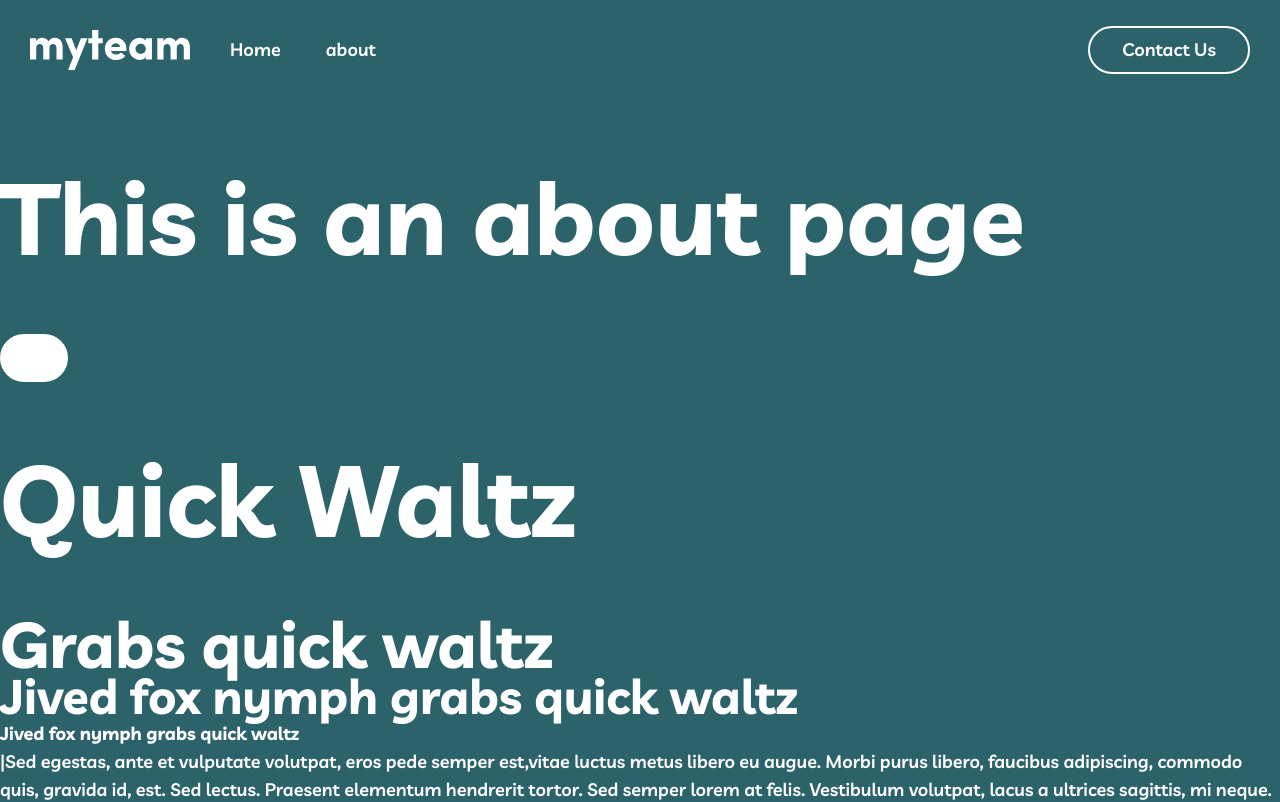
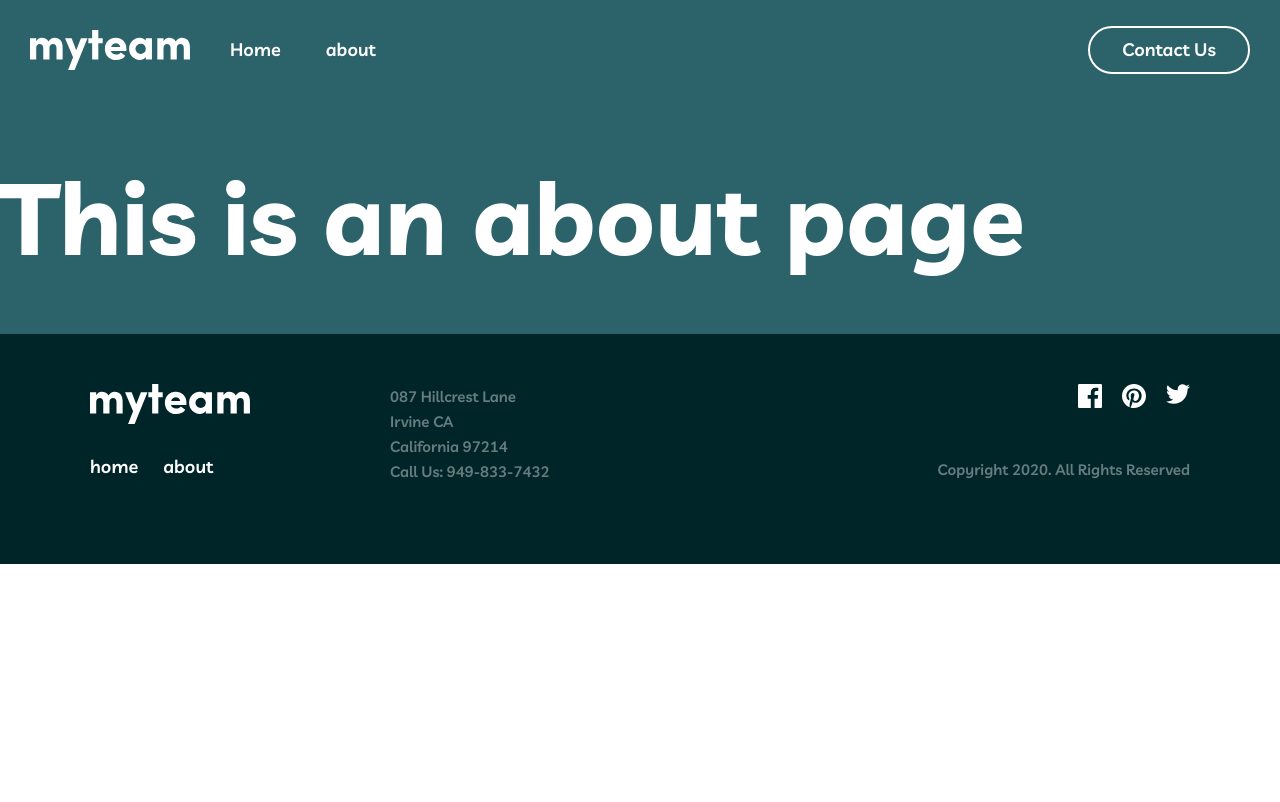
Before and after one commit to MauricioMorenoMorales/18FM-myteam, a Vue app: page /#/about in a window 1280 px wide. Shown: the top 802 px of the page. Built offline with nearby package versions, Linux system fonts and the light colour scheme.

Commit message:
Footer section completed

```diff
--- a/src/App.vue
+++ b/src/App.vue
@@ -2,28 +2,6 @@
 div
   Header
   router-view
-  Button(
-    text="this is the text"
-    @click-event="helloWorld"
-    kind="secondary")
-  h1 Quick Waltz
-  h2 Grabs quick waltz
-  h3 Jived fox nymph grabs quick waltz
-  h4 Jived fox nymph grabs quick waltz
-  p |Sed egestas, ante et vulputate volutpat, eros pede semper est,
-    |vitae luctus metus libero eu augue. Morbi purus libero,
-    |faucibus adipiscing, commodo quis, gravida id, est. Sed lectus.
-    |Praesent elementum hendrerit tortor. Sed semper lorem at felis.
-    |Vestibulum volutpat, lacus a ultrices sagittis, mi neque. Orbi purus libero,
-    |faucibus adipiscing, commodo quis, gravida id, est. Sed lectus.Sed egestas,
-    |ante et vulputate volutpat, eros pede sempe.
-  small Sed egestas, ante et vulputate volutpat, eros pede semper est,
-    |vitae luctus metus libero eu augue. Morbi purus libero,
-    |faucibus adipiscing, commodo quis, gravida id, est. Sed lectus.
-    |Praesent elementum hendrerit tortor. Sed semper lorem at felis.
-    |Vestibulum volutpat, lacus a ultrices sagittis, mi neque. Orbi purus libero,
-    |faucibus adipiscing, commodo quis, gravida id, est. Sed lectus.Sed egestas,
-    |ante et vulputate volutpat, eros pede sempe.
   Footer
 </template>
 
--- a/src/_tokens.styl
+++ b/src/_tokens.styl
@@ -8,7 +8,7 @@ secondaryMoreSaturated = #002529
 basePrimary = #FFF
 
 primaryTransparent = transparentify(primary, 0.5)
-basePrimaryTransparent = transparentify(basePrimary, 0.3)
+basePrimaryTransparent = transparentify(basePrimary, 0.4)
 modalBackground = transparentify(#000, 0.5)
 
 fontFamilyPrimary = 'Livvic', sans-serif
--- a/src/components/Footer.vue
+++ b/src/components/Footer.vue
@@ -1,6 +1,7 @@
 <template lang="pug">
+.container
 	footer
-	img(src="../assets/logo.svg")
+		img.logo(src="../assets/logo.svg")
 		.links
 			a(href="/") home
 			a(href="/") about
@@ -29,6 +30,52 @@ footer
 @import '../_tokens.styl'
 footer
 	background-color secondaryMoreSaturated
+	text-align center
+	padding 60px 0
+	& > *
+		margin-bottom 30px
+	.social, .links
+		display flex
+		justify-content center
+		gap 20px
+	.address, .copyright
+		color basePrimaryTransparent
+@media screen and (min-width 768px)
+	footer
+		display grid
+		grid-template-columns 130px 1fr
+		padding 60px 30px
+		grid-template-areas "logo address"\
+												"links address"\
+												"social copyright"
+		.address
+			grid-area address
+			text-align end
+		.logo
+			grid-area logo
+		.links
+			grid-area links
+		.social
+			grid-area social
+		.copyright
+			grid-area copyright
+			text-align end
+@media screen and (min-width 1100px)
+	.container
+		background-color secondaryMoreSaturated
+	footer
+		max-width 1100px
+		margin 0 auto
+		padding 50px 0
+		grid-template-columns 300px 200px 1fr
+		grid-template-areas "logo address social"\
+												"links address copyright"
+		.links
+			justify-content flex-start
+		.address
+			text-align start
+		.social
+			justify-content flex-end
 </style>
 
 <script lang="ts">
--- /dev/null
+++ b/src/components/GetStartedFooter.vue
@@ -0,0 +1,47 @@
+<template lang="pug">
+.get-started-footer
+	.container
+		h3 Ready to get started?
+		Button(kind="primary-inverted") Contact Us
+</template>
+
+<style lang="stylus" scoped>
+@import '../_tokens.styl'
+.get-started-footer
+	background-image url('../assets/bg-pattern-home-6-about-5.svg')
+	height 300px
+	background-repeat no-repeat
+	background-position left bottom
+	background-color accent
+	display flex
+	justify-content center
+	align-items center
+	.container
+		display flex
+		flex-direction column
+		align-items center
+		h3
+			color secondaryMoreSaturated
+			margin-bottom 30px
+@media screen and (min-width 768px)
+	.get-started-footer
+		height 200px
+		padding 100px
+		.container
+			flex-direction: row
+			width 100%
+			justify-content center
+			max-width 1100px
+			margin 0 auto
+			justify-content space-between
+</style>
+
+<script lang="ts">
+import { defineComponent } from 'vue';
+import Button from './atoms/Button.vue';
+export default defineComponent({
+	components: {
+		Button,
+	},
+});
+</script>
--- a/src/components/atoms/Button.vue
+++ b/src/components/atoms/Button.vue
@@ -1,7 +1,7 @@
 <template lang="pug">
 button(
 	@click.prevent="action()"
-	:class="{ secondary: kind == 'secondary', fullWidth: fullWidth}"
+	:class="[kind, {'full-width': fullWidth}]"
 	:disabled="disabled")
 	slot
 </template>
@@ -21,7 +21,7 @@ button
 	color basePrimary
 	transition 0.1s
 	cursor pointer
-	&.fullWidth
+	&.full-width
 		width 100%
 	&:hover
 		background-color basePrimary
@@ -30,8 +30,20 @@ button
 		border 2px solid basePrimaryTransparent
 		color basePrimaryTransparent
 		cursor default
+		pointer-events: none
+	&.primary-inverted
+		color secondaryMoreSaturated
+		border 2px solid secondaryMoreSaturated
+		background-color transparent
 		&:hover
-			background-color transparent
+			color basePrimary
+			background-color secondaryMoreSaturated
+			border 2px solid secondaryMoreSaturated
+		&:disabled
+			cursor default
+			color primaryTransparent
+			border 2px solid primaryTransparent
+			pointer-events none
 	&.secondary
 		background-color basePrimary
 		color primary
@@ -43,6 +55,7 @@ button
 			color primaryTransparent
 			border none
 			cursor default
+			pointer-events none
 </style>
 
 <script lang="ts">
@@ -52,7 +65,7 @@ export default defineComponent({
 	emits: ['click-event'],
 	props: {
 		kind: {
-			type: String as PropType<'primary' | 'secondary'>,
+			type: String as PropType<'primary' | 'primary-inverted' | 'secondary'>,
 			default: 'primary',
 		},
 		fullWidth: {
@@ -69,5 +82,8 @@ export default defineComponent({
 			this.$emit('click-event');
 		},
 	},
+	mounted() {
+		console.log(this.kind);
+	},
 });
 </script>
--- a/src/globals.styl
+++ b/src/globals.styl
@@ -16,8 +16,8 @@ h2
 	line-height 5.6rem
 
 h3
-	font-size 4.8rem
-	line-height 4.8rem
+	font-size 3.2rem
+	line-height 3.2rem
 
 h4
 	font-size 1.8rem
@@ -41,3 +41,8 @@ a
 	margin-right 5px
 	&:hover
 		text-decoration underline
+
+@media screen and (min-width: 1100px)
+	h3
+		font-size 4.8rem
+		line-height 4.8rem
--- a/src/views/Home.vue
+++ b/src/views/Home.vue
@@ -1,18 +1,20 @@
-<template>
-  <div class="home">
-    <img alt="Vue logo" src="../assets/logo.png">
-    <HelloWorld msg="Welcome to Your Vue.js + TypeScript App"/>
-  </div>
+<template lang="pug">
+.home
+  img(src="../assets/logo.png")
+  HelloWorld
+  get-started-footer
 </template>
 
 <script lang="ts">
 import { defineComponent } from 'vue';
 import HelloWorld from '@/components/HelloWorld.vue'; // @ is an alias to /src
+import GetStartedFooter from '../components/GetStartedFooter.vue';
 
 export default defineComponent({
-  name: 'Home',
-  components: {
-    HelloWorld,
-  },
+	name: 'Home',
+	components: {
+		HelloWorld,
+		GetStartedFooter,
+	},
 });
 </script>
--- /dev/null
+++ b/vue.config.js
@@ -0,0 +1,10 @@
+import path from 'path';
+module.exports = {
+	configureWebpack: {
+		resolve: {
+			alias: {
+				'@': path.resolve(__dirname, '/'),
+			},
+		},
+	},
+};
```
Lines whose indentation alone changed are shown as unchanged.
